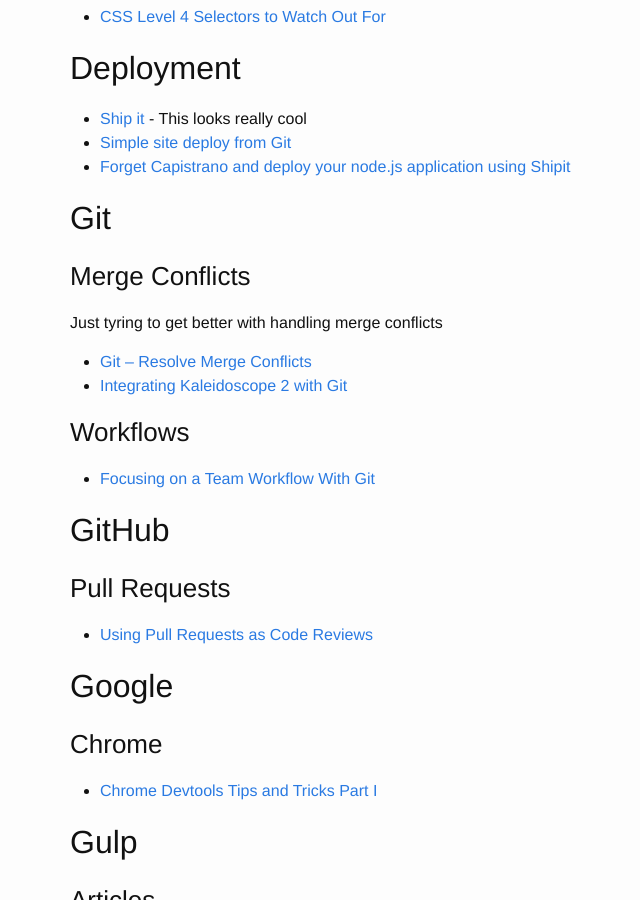
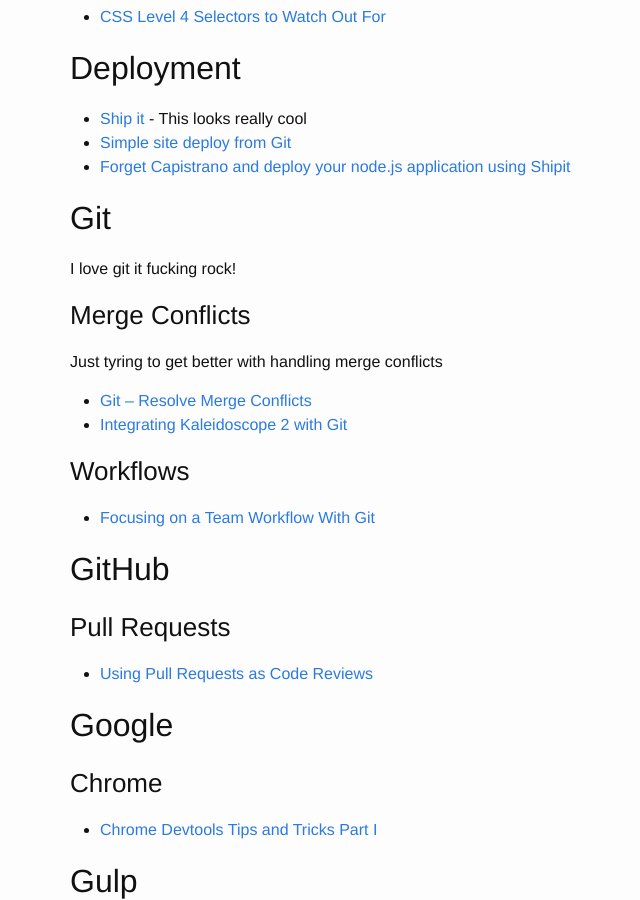
Before and after one commit to brownerd/brownerd.github.io, a Jekyll site: the page built from _posts/2015-01-01-reading-list-2015.md, in a window 1280 px wide and 900 px high, scrolled down 1269 px. Shown: the whole window, without its empty margins (200-840 px from the left). Built offline with Jekyll 4.4.1, drawn with Linux system fonts in a browser that asks for light colours; emoji names are drawn with the system emoji font.

Commit message:
add git love

```diff
--- a/_posts/2015-01-01-reading-list-2015.md
+++ b/_posts/2015-01-01-reading-list-2015.md
@@ -95,7 +95,7 @@ This is a running list of all the articles I read during 2015 that I want to rem
 
 
 ## Git
-
+I love git it fucking rock!
 
 ### Merge Conflicts
 Just tyring to get better with handling merge conflicts
```
